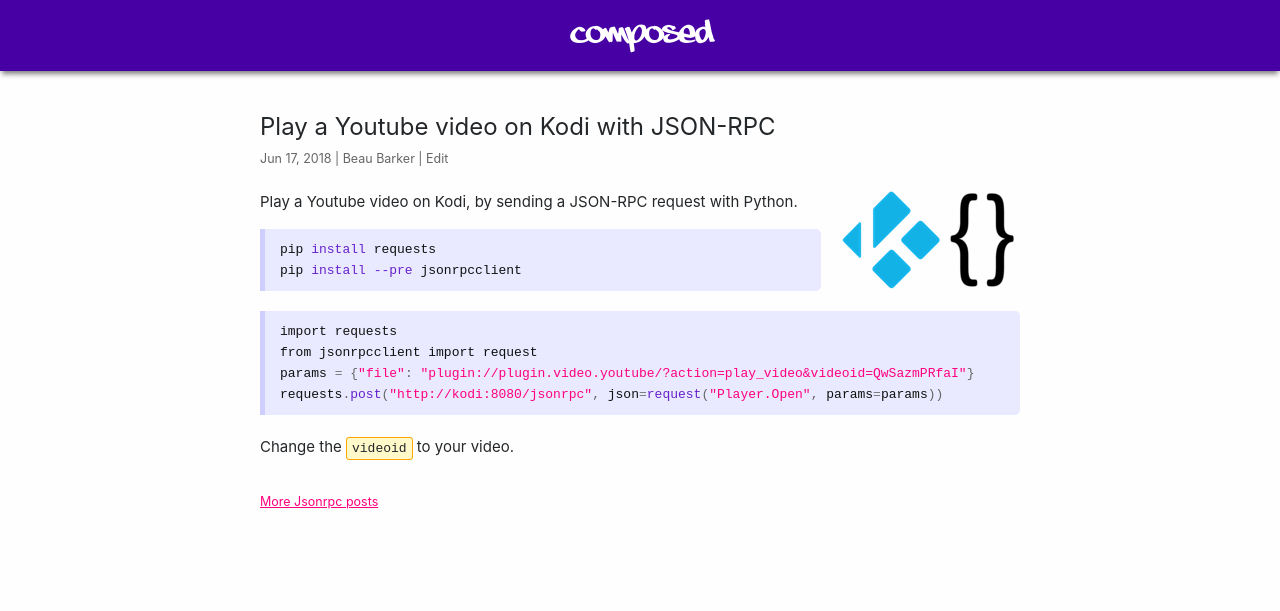
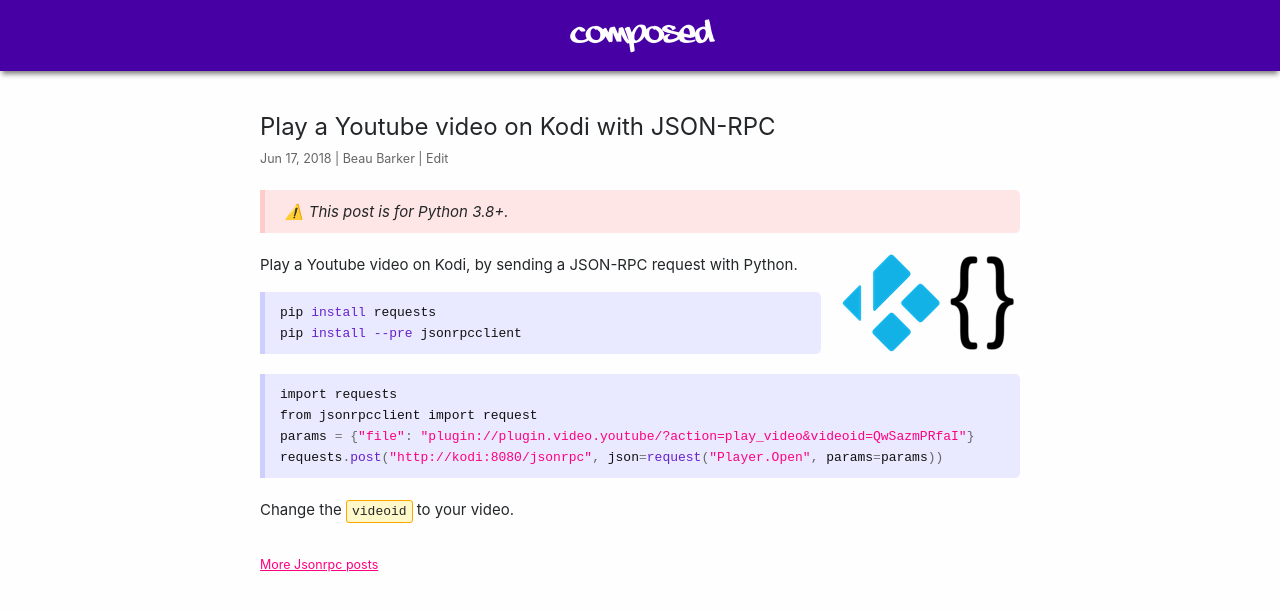
Before and after one commit to explodinglabs/explodinglabs.github.io, a Jekyll site: the page built from _posts/jsonrpc/2018-06-17-play-youtube-video-on-kodi.markdown, in a window 1280 px wide. Shown: the top 611 px of the page. Built offline with Jekyll 4.4.1, drawn with Linux system fonts in a browser that asks for light colours.

Commit message:
Add a python 3.8 warning

```diff
--- a/_posts/jsonrpc/2018-06-17-play-youtube-video-on-kodi.markdown
+++ b/_posts/jsonrpc/2018-06-17-play-youtube-video-on-kodi.markdown
@@ -4,6 +4,10 @@
 title: Play a Youtube video on Kodi with JSON-RPC
 permalink: /jsonrpc/kodi-youtube
 ---
+<div class="warning">
+    <p>This post is for Python 3.8+.</p>
+</div>
+
 <div class="wide-logos" markdown="1">
 ![kodi](/assets/kodi.png)
 ![json](/assets/json.png)
```
